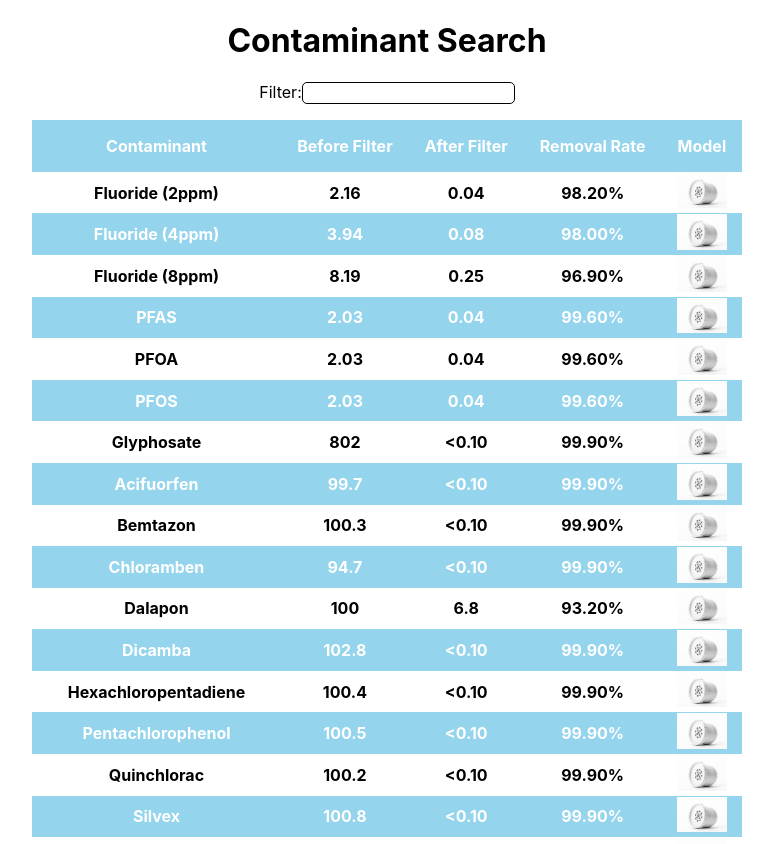
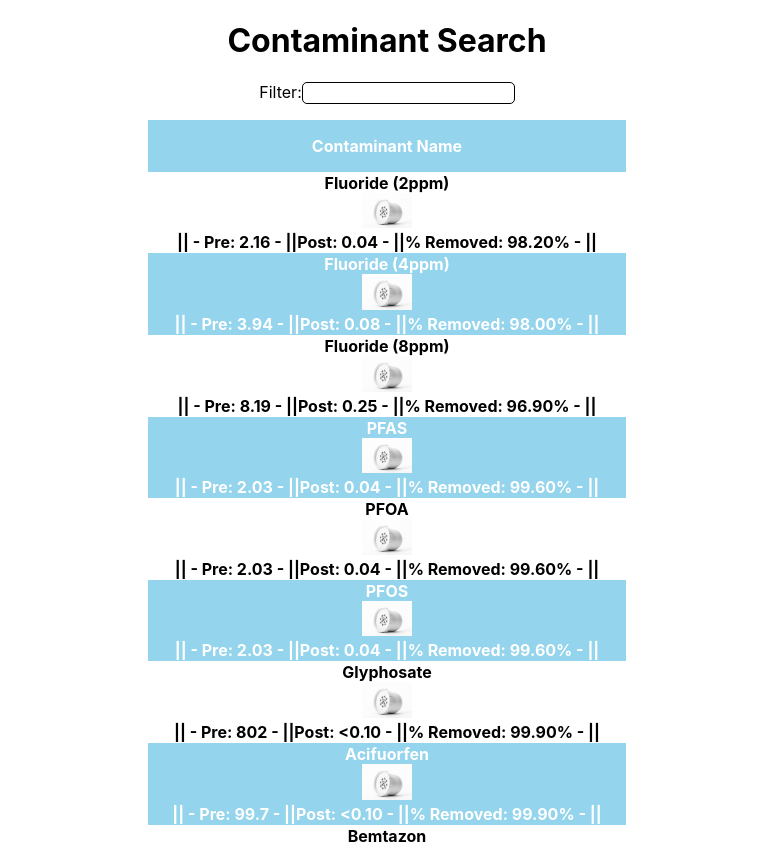
Before and after one commit to heardMan/cf-contam-search, a React (Create React App) app: page / in a window 1280 px wide. Shown: the top 844 px of the page, without its empty margins (253-1026 px from the left). Built offline with nearby package versions, Linux system fonts and the light colour scheme.

Commit message:
updated styling

```diff
--- a/src/App.css
+++ b/src/App.css
@@ -20,6 +20,7 @@
     margin-left:auto;
     border-collapse: collapse;
     font-weight: 700;
+
 }
 #resultsTable thead {
     color: white;
@@ -44,7 +45,9 @@
     color: white;
 }
 
-
+#resultsTable td {
+    display: inline-block;
+}
 
 
 .prodImg {
--- a/src/views/ContaminantSearch.js
+++ b/src/views/ContaminantSearch.js
@@ -80,6 +80,7 @@ const ContaminantSearch = (props) => {
                     // Read some more, and call this function again
                     setResults(results)
                     setTableData(results)
+
                     return
 
                 });
@@ -137,11 +138,11 @@ const ContaminantSearch = (props) => {
                 <table>
                     <thead>
                         <tr>
-                            <th>Contaminant</th>
-                            <th>Before Filter</th>
+                            <th>Contaminant Name</th>
+                            {/* <th>Before Filter</th>
                             <th>After Filter</th>
                             <th>Removal Rate</th>
-                            <th>Model</th>
+                            <th>Model</th> */}
                             {/* <th>Category</th> */}
                         </tr>
                     </thead>
@@ -151,11 +152,30 @@ const ContaminantSearch = (props) => {
 
                             return (
                                 <tr key={i}>
-                                    <td>{datum.Contaminant}</td>
-                                    <td>{datum.Challenge}</td>
+                                    <td>
+                                    <div>{datum.Contaminant}</div>
+                                    <div><img className='prodImg' alt='' src={datum.Model.Img}/></div>
+                                    <div>
+                                        <span>
+
+                                        || - Pre: {datum.Challenge} - ||
+                                        </span>
+                                        <span>
+
+                                        Post: {datum.Filtered} - ||
+                                        </span>
+                                        <span>
+                                            % Removed: {datum.Removal} - ||
+                                        </span>
+                                    </div>
+
+
+                                    </td>
+
+                                    {/* <td>{datum.Challenge}</td>
                                     <td>{datum.Filtered}</td>
                                     <td>{datum.Removal}</td>
-                                    <td><img className='prodImg' alt='' src={datum.Model.Img}/></td>
+                                    <td><img className='prodImg' alt='' src={datum.Model.Img}/></td> */}
                                     {/* <td>{datum.Category}</td> */}
 
                                 </tr>
```
Also changed, not shown: 12 other files (tests, documents, lock files or other folders).
